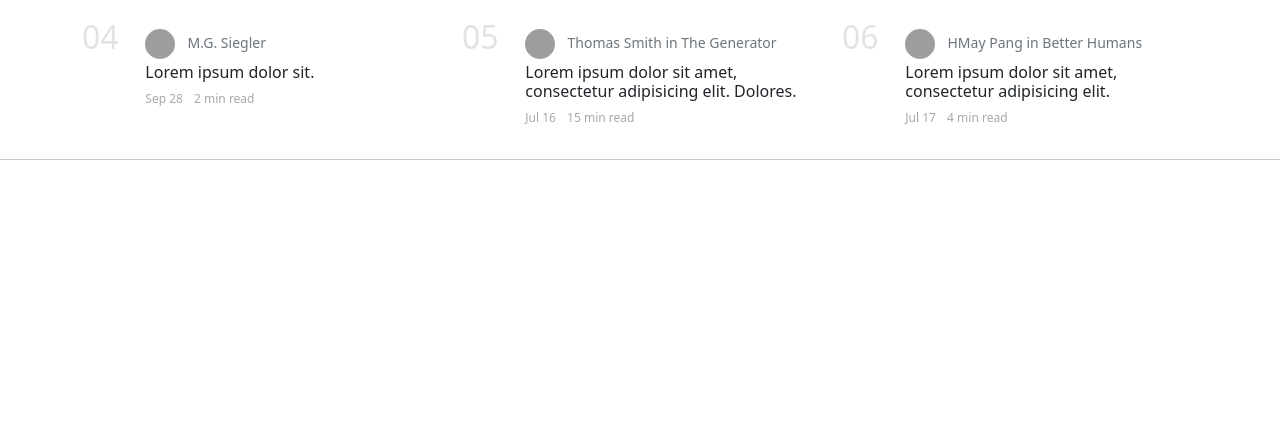
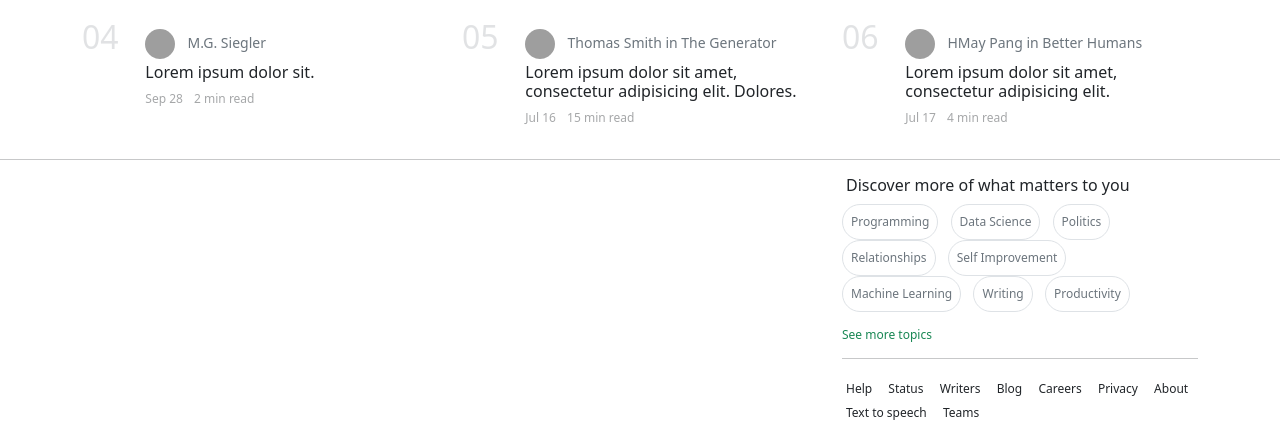
Before and after one commit to Zeysthingz/medium-clone, a plain HTML site: page index.html in a window 1280 px wide. Shown: the part 705-1144 px from the top of the page. Before the commit the page ends 881 px from the top, so only its background shows below. Drawn offline with nearby package versions, Linux system fonts and the light colour scheme; grey boxes are pictures that could not be loaded.

Commit message:
created interested area list

```diff
--- a/index.html
+++ b/index.html
@@ -258,9 +258,46 @@
         </div>
     </section>
     <hr>
+    <!-- Trends END -->
+<!--    .container>.row>col-sm-8+.col-sm-4>ul.list-inline>li.list-inline-item*6>lorem3-->
+    <div class="container">
+        <div class="row">
+            <div class="col-sm-8"></div>
+            <div class="col-sm-4 ">
+                <h2 class="h6 ms-1">Discover more of what matters to you</h2>
+<!--                her bir liste elamanı inline yan yana durur-->
+                <ul class="list-inline">
+<!--                    border verip yuvarlak hale getiriyoruz-->
+                    <li class="list-inline-item border p-2 rounded-pill text-muted fs-12" >Programming</li>
+                    <li class="list-inline-item border p-2 rounded-pill text-muted fs-12">Data Science</li>
+                    <li class="list-inline-item border p-2 rounded-pill text-muted fs-12">Politics</li>
+                    <li class="list-inline-item border p-2 rounded-pill text-muted fs-12">Relationships</li>
+                    <li class="list-inline-item border p-2 rounded-pill text-muted fs-12">Self Improvement</li>
+                    <li class="list-inline-item border p-2 rounded-pill text-muted fs-12">Machine Learning</li>
+                    <li class="list-inline-item border p-2 rounded-pill text-muted fs-12">Writing</li>
+                    <li class="list-inline-item border p-2 rounded-pill text-muted fs-12">Productivity</li>
+                </ul>
+                <h2 class="fs-12 text-success">See more topics</h2>
+                <hr>
+<!--                inline listede yanyana liste elemanları olusturan emmet kodu-->
+<!--                ul.list-inline>li.list-inline-item*6>lorem3-->
+<!--                TODO BU KISMI A TAGINE ALL -->
+                <ul class="list-inline">
+                    <li class="list-inline-item fs-12 ms-1"><a href=""></a>Help</li>
+                    <li class="list-inline-item fs-12 ms-1">Status</li>
+                    <li class="list-inline-item fs-12 ms-1">Writers</li>
+                    <li class="list-inline-item fs-12 ms-1">Blog</li>
+                    <li class="list-inline-item fs-12 ms-1">Careers</li>
+                    <li class="list-inline-item fs-12 ms-1">Privacy</li>
+                    <li class="list-inline-item fs-12 ms-1">About</li>
+                    <li class="list-inline-item fs-12 ms-1">Text to speech</li>
+                    <li class="list-inline-item fs-12 ms-1">Teams</li>
+                </ul>
+            </div>
+        </div>
+    </div>
     <script src="https://cdn.jsdelivr.net/npm/bootstrap@5.2.1/dist/js/bootstrap.bundle.min.js"
             integrity="sha384-u1OknCvxWvY5kfmNBILK2hRnQC3Pr17a+RTT6rIHI7NnikvbZlHgTPOOmMi466C8"
             crossorigin="anonymous"></script>
-    </div>
 </body>
 </html>
```
